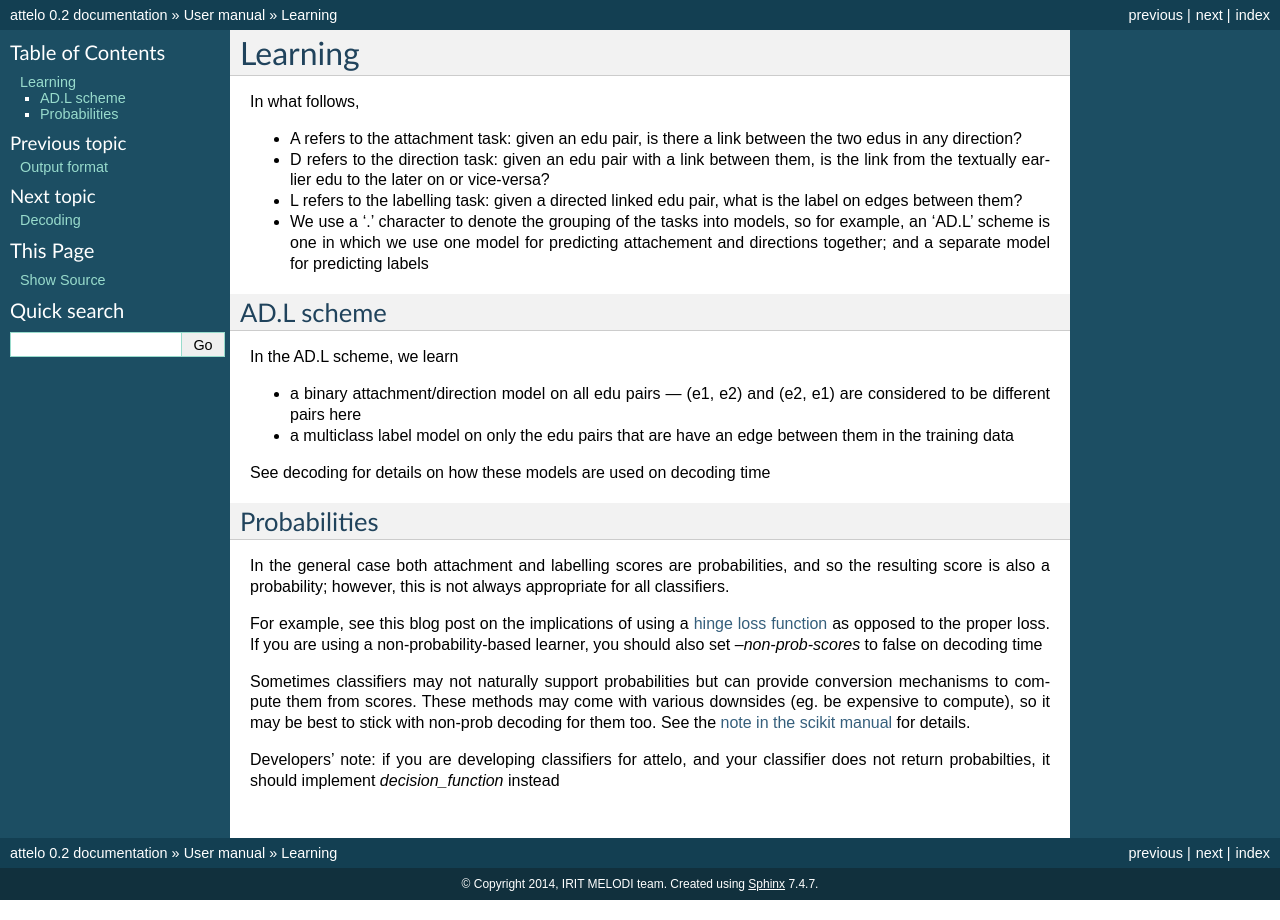
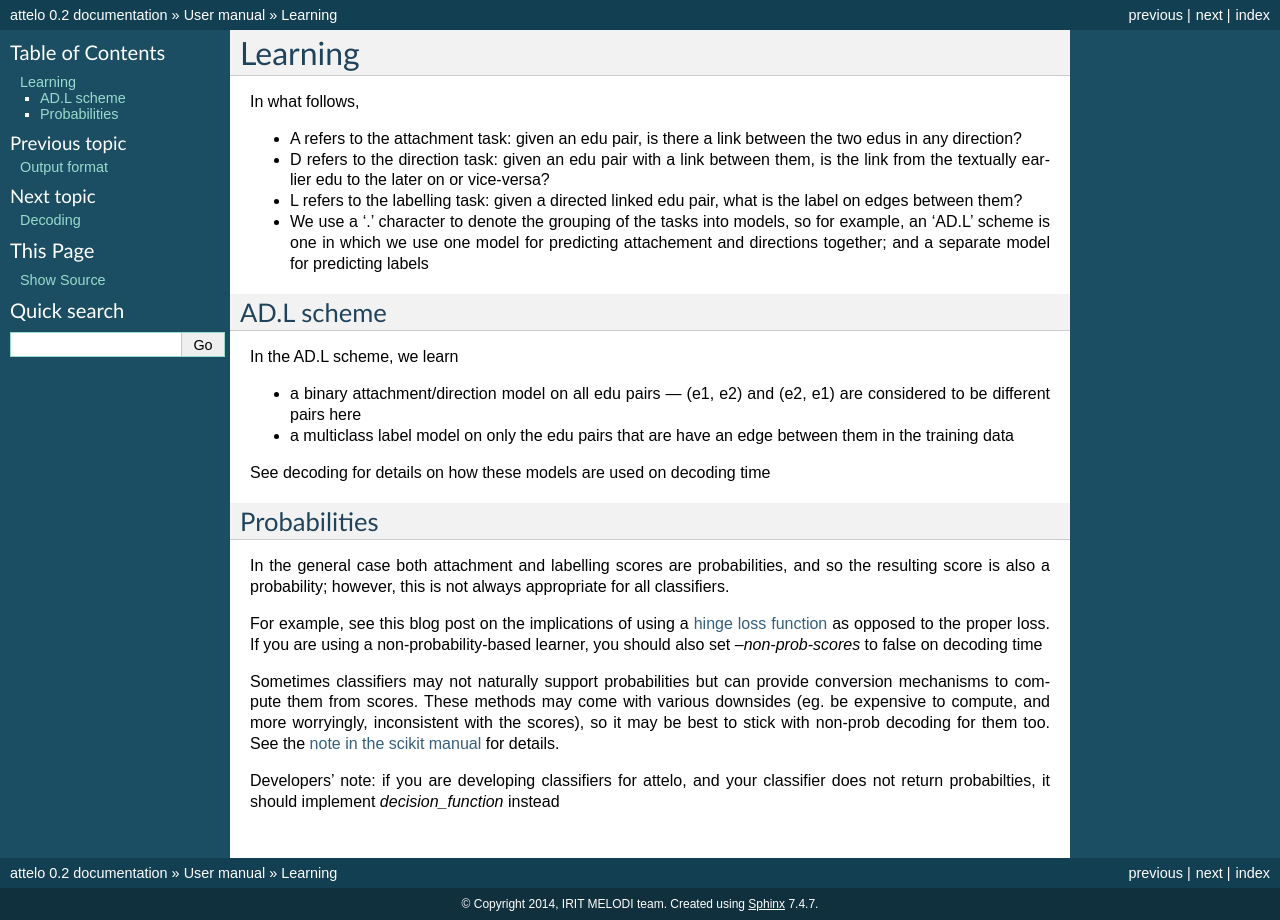
Before and after one commit to irit-melodi/attelo, a Sphinx documentation site: the page built from doc/learning.rst, in a window 1280 px wide. Built offline with Sphinx 7.4.7, drawn with Linux system fonts in a browser that asks for light colours.

Commit message:
DOC better reason why predict_proba may be a problem

```diff
--- a/doc/learning.rst
+++ b/doc/learning.rst
@@ -38,7 +38,8 @@ you should also set `--non-prob-scores` to false on decoding time
 
 Sometimes classifiers may not naturally support probabilities but can
 provide conversion mechanisms to compute them from scores. These methods
-may come with various downsides (eg. be expensive to compute), so it may
+may come with various downsides (eg. be expensive to compute, and more
+worryingly, inconsistent with the scores), so it may
 be best to stick with non-prob decoding for them too.  See the `note in the
 scikit manual
 <http://scikit-learn.org/stable/modules/svm.html#scores-and-probabilities>`_
```
